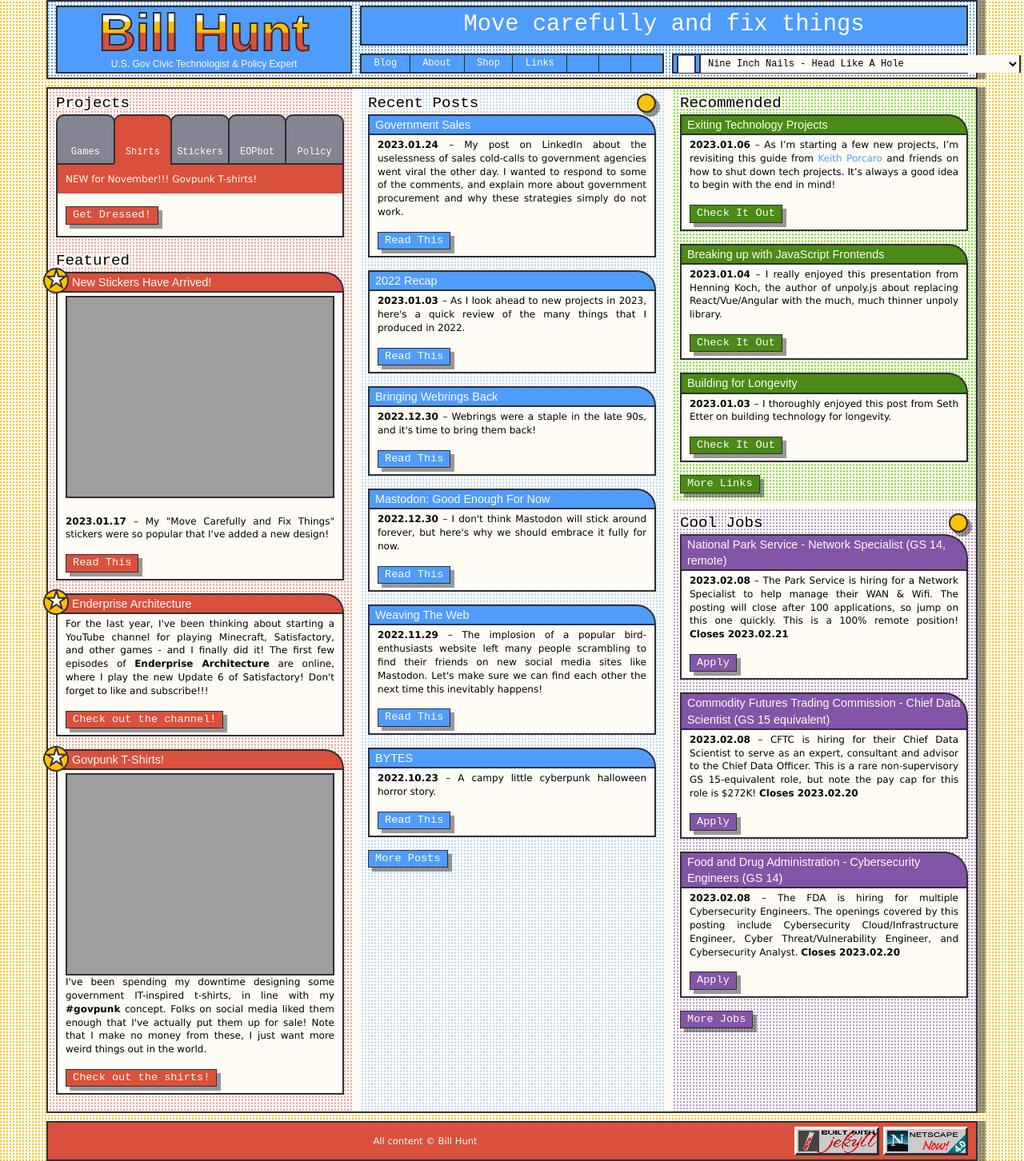
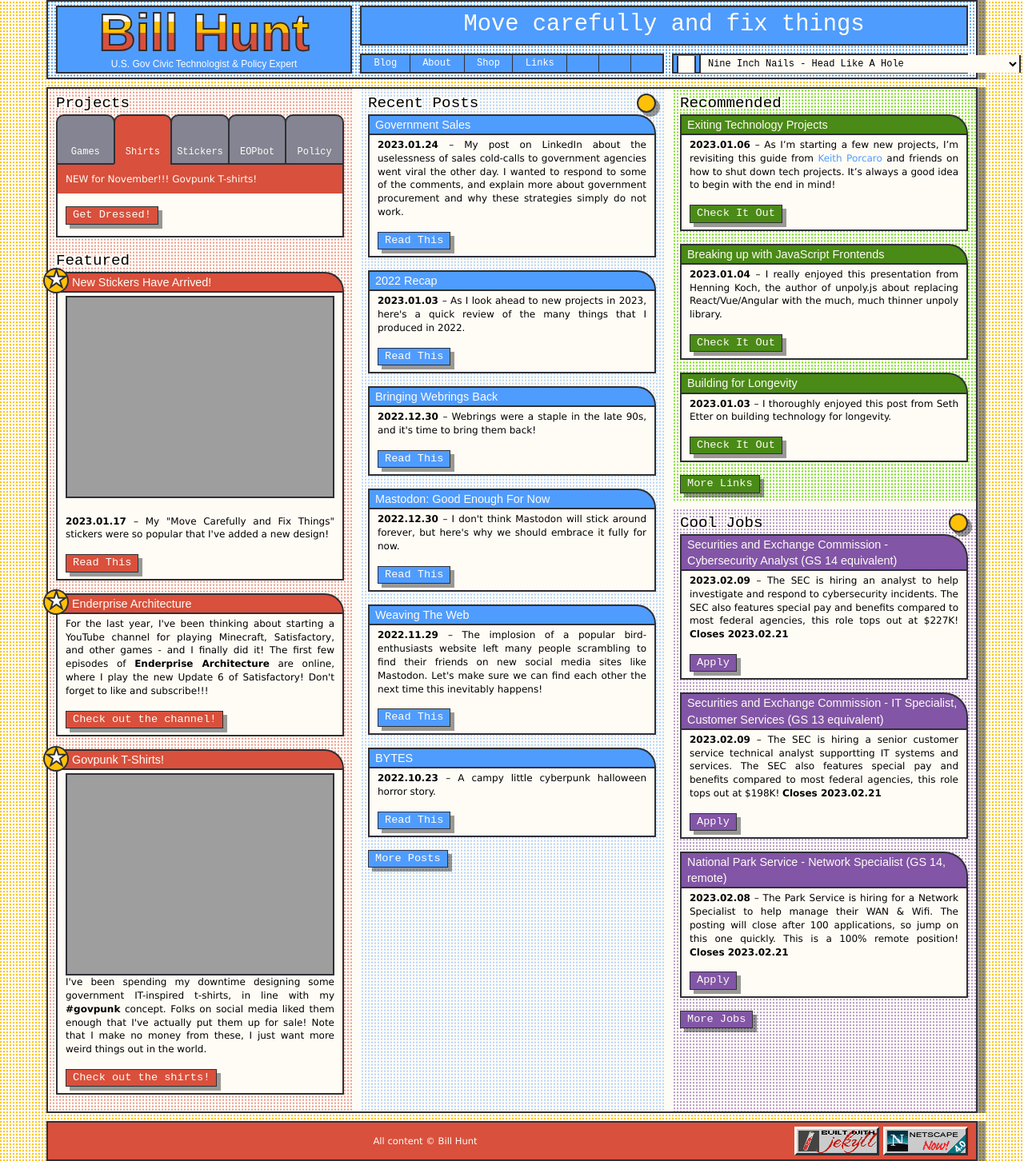
Before and after one commit to krusynth/billhunt.dev, a Jekyll site: the page built from index.md, in a window 1280 px wide. Shown: the whole page at 80% size. Built offline with Jekyll 4.4.1, drawn with Linux system fonts in a browser that asks for light colours; some web fonts are replaced.

Commit message:
Update jobs.

```diff
--- a/_data/jobs.yml
+++ b/_data/jobs.yml
@@ -1,3 +1,15 @@
+- title: Securities and Exchange Commission - Cybersecurity Analyst (GS 14 equivalent)
+  url: https://www.usajobs.gov/job/705141800
+  date: 2023-02-09
+  closes: 2023-02-21
+  content: The SEC is hiring an analyst to help investigate and respond to cybersecurity incidents. The SEC also features special pay and benefits compared to most federal agencies, this role tops out at $227K!
+
+- title: Securities and Exchange Commission - IT Specialist, Customer Services (GS 13 equivalent)
+  url: https://www.usajobs.gov/job/705151200
+  date: 2023-02-09
+  closes: 2023-02-21
+  content: The SEC is hiring a senior customer service technical analyst supportting IT systems and services. The SEC also features special pay and benefits compared to most federal agencies, this role tops out at $198K!
+
 - title: National Park Service - Network Specialist (GS 14, remote)
   url: https://www.usajobs.gov/job/705187000
   date: 2023-02-08
```
